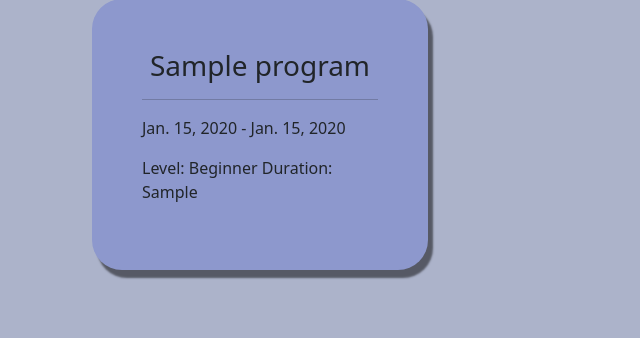
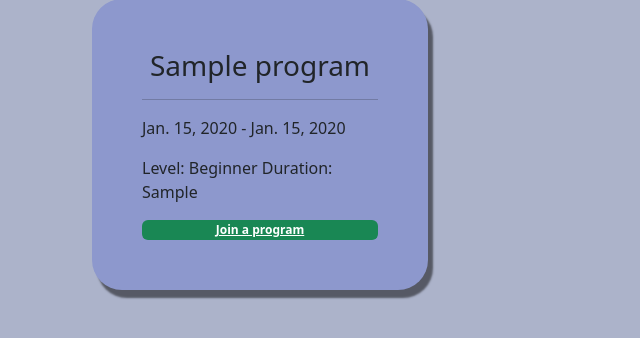
Before and after one commit to esraa-aloun/CraftyCreation, a Django app: template main_app/templates/main_app/program_browser.html in a window 1280 px wide. Shown: the part 272-610 px from the top of the page, without its empty margins (0-640 px from the left). Run offline with Django 4.2, Linux system fonts and the light colour scheme; the template is opened without the code that fills it: values that come from a table or form of the project are taken from there, others are empty; tables that the repository leaves empty hold one stand-in row (values such as "Sample post"); parts of the project's set-up code (start-up, migrations or seed data) failed here and were passed over; some libraries are stand-ins or nearby versions.

Commit message:
Student can not join when pragram id full done by @Ahlam-mutawa

```diff
--- a/main_app/templates/main_app/program_browser.html
+++ b/main_app/templates/main_app/program_browser.html
@@ -83,6 +83,12 @@
                        <p class="card-text"><span>Level: </span>{{ program.level }} <span>Duration: </span>{{ program.duration }} <span></span></p>
                        <div class="btn_wrapper">
                        </div>
+                       {%if  program.seats == 0 %}
+                       <span class="badge text-bg-danger">Fully Booked</span>
+                        {%else%}
+                        <a href="{% url 'joinProgram' program.id %}" class="badge text-bg-success">Join a program</a>
+
+                        {%endif%}
                    </div>
                </div>
            {% endfor %}
--- a/main_app/templates/main_app/program_list.html
+++ b/main_app/templates/main_app/program_list.html
@@ -68,8 +68,8 @@
                 <p class="card-text">{{ program.description }}</p>
                 <p class="card-text"><span>Level: </span>{{ program.level }} <br> <span>Duration: </span>{{ program.duration }} <span></span></p>
                 <div class="btn_wrapper">
-                    <a href="#" class="btn btn-primary" id="btn_D"><i class="fa-solid fa-trash"></i></a>
-                    <a href="#" class="btn btn-primary" id="btn_D"><i class="fa-solid fa-pen"></i></a>
+                    <a href="{% url 'program_delete' program.id %}" class="btn btn-primary" id="btn_D"><i class="fa-solid fa-trash"></i></a>
+                    <a href="{% url 'program_update' program.id %}" class="btn btn-primary" id="btn_D"><i class="fa-solid fa-pen"></i></a>
                     <a href="{% url 'studentList' program.id %}" class="btn btn-primary" id="btn_D" style="width: 150px;"><i class="fa-solid fa-list" style="margin-right: 10px;"></i>  Student List</a>
 
                 </div>
```
